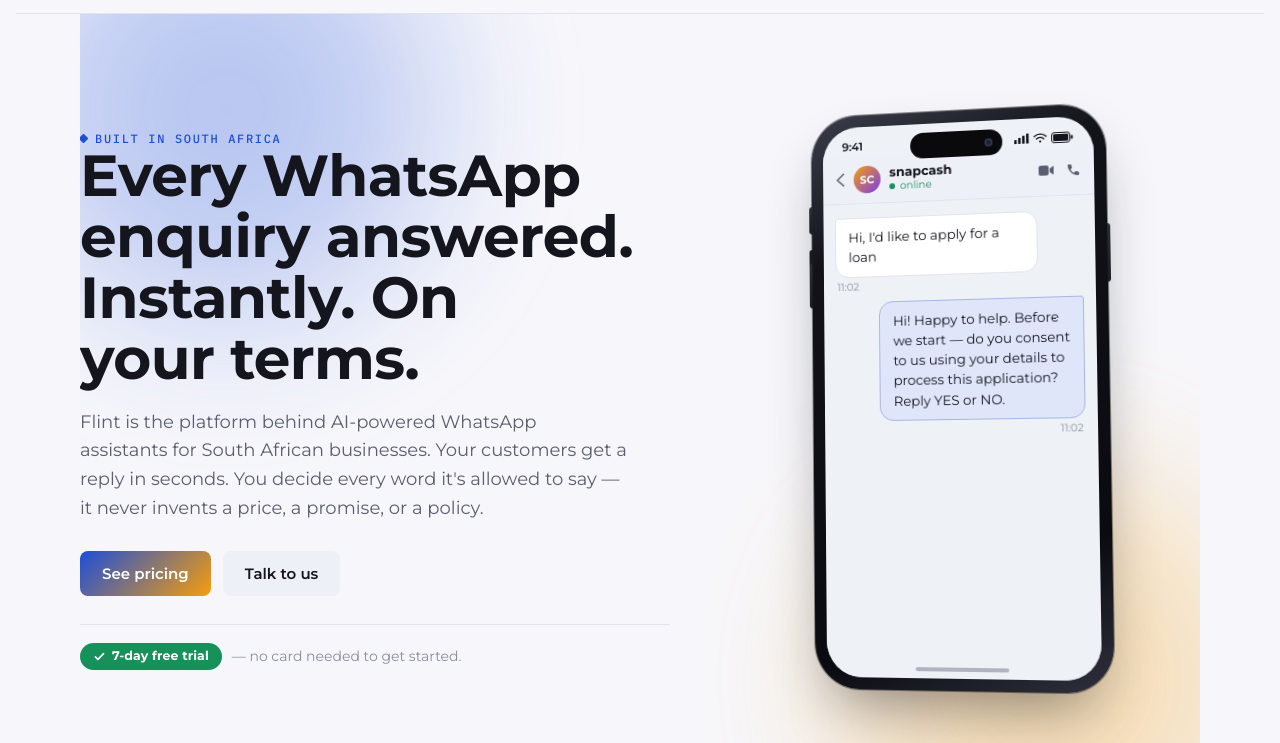
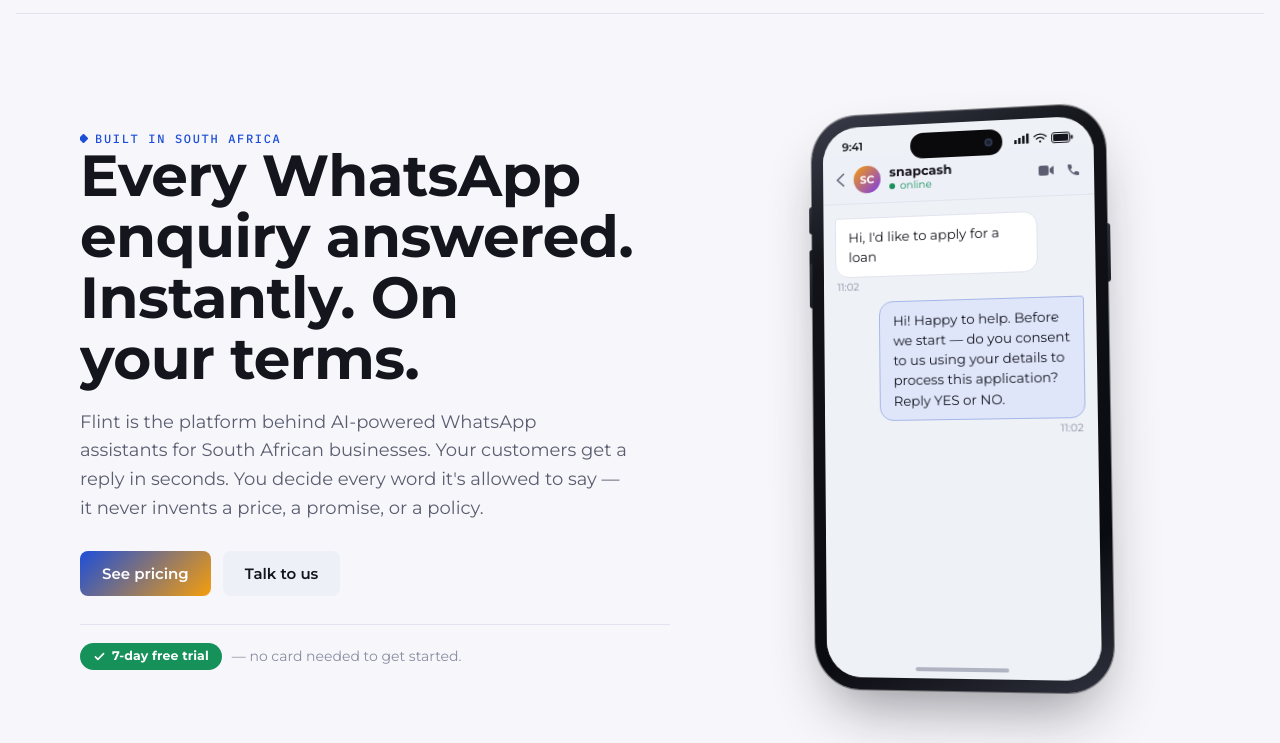
Before and after one commit to sequenceindustries/flint-site, a plain HTML site: page index.html in a window 1280 px wide. Shown: the part 57-800 px from the top of the page. Drawn offline with Linux system fonts and the light colour scheme.

Commit message:
Remove ambient blue/orange glow blobs behind hero

```diff
--- a/index.html
+++ b/index.html
@@ -93,11 +93,6 @@ section{padding-block:clamp(28px,4.5vw,52px)}
 
 /* hero */
 .hero{padding-top:clamp(56px,10vw,96px); padding-bottom:clamp(40px,6vw,64px); position:relative; overflow:hidden}
-.hero::before, .hero::after{content:""; position:absolute; width:420px; height:420px; border-radius:50%; filter:blur(80px); opacity:.28; z-index:0; pointer-events:none}
-.hero::before{background:var(--accent); top:-140px; left:-100px; animation:blobDrift1 16s ease-in-out infinite}
-.hero::after{background:var(--accent-2); bottom:-160px; right:-80px; animation:blobDrift2 18s ease-in-out infinite}
-@keyframes blobDrift1{0%,100%{transform:translate(0,0)} 50%{transform:translate(50px,34px)}}
-@keyframes blobDrift2{0%,100%{transform:translate(0,0)} 50%{transform:translate(-40px,-46px)}}
 .hero-grid{display:grid; grid-template-columns:1.1fr .9fr; gap:48px; align-items:center; position:relative; z-index:1}
 .hero .eyebrow, .hero h1, .hero .lede, .hero .hero-ctas, .hero .hero-proof{opacity:0; animation:fadeUp .8s cubic-bezier(.22,1,.36,1) forwards}
 .hero .eyebrow{animation-delay:.05s}
@@ -107,7 +102,6 @@ section{padding-block:clamp(28px,4.5vw,52px)}
 .hero .hero-proof{animation-delay:.6s}
 @keyframes fadeUp{from{opacity:0; transform:translateY(18px)} to{opacity:1; transform:translateY(0)}}
 @media (prefers-reduced-motion:reduce){
-  .hero::before, .hero::after{animation:none}
   .hero .eyebrow, .hero h1, .hero .lede, .hero .hero-ctas, .hero .hero-proof{animation:none; opacity:1}
 }
 .hero h1{font-size:clamp(34px,5.4vw,58px); line-height:1.05}
```
